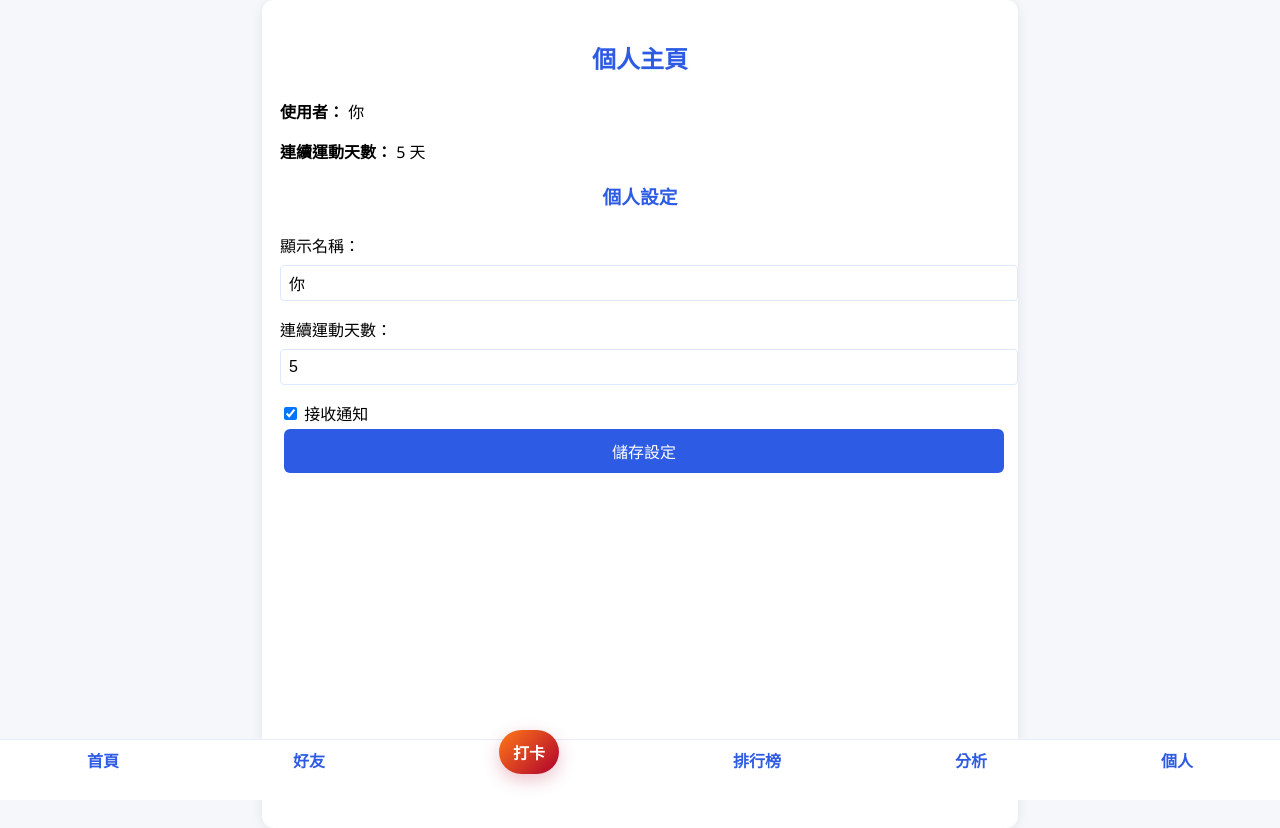
After one commit to jimmy0904229-collab/health-streak-app, a Flask app: page /profile in a window 1280 px wide. The commit adds this page. Run offline with Flask 3, Linux system fonts and the light colour scheme.

Commit message:
Add profile page and make bottom nav consistent across pages

```diff
--- a/app.py
+++ b/app.py
@@ -70,6 +70,13 @@ pending_invites = [
     {"id": 1, "from": "阿強", "time": "2025-10-23 08:00"},
     {"id": 2, "from": "志明", "time": "2025-10-22 18:30"}
 ]
+
+# 個人設定 (in-memory)
+profile = {
+    'display_name': '你',
+    'streak_days': user_status.get('streak_days', 0),
+    'notify': True
+}
 
 @app.route('/')
 def index():
@@ -182,5 +189,27 @@ def friends_accept():
 def badges_page():
     return render_template('badges.html', badges=badges)
 
+
+@app.route('/profile', methods=['GET', 'POST'])
+def profile_page():
+    global profile
+    if request.method == 'POST':
+        # update simple profile settings
+        display = request.form.get('display_name', '').strip()
+        notify = request.form.get('notify', 'off') == 'on'
+        if display:
+            profile['display_name'] = display
+        profile['notify'] = notify
+        # allow manual update of streak (for demo)
+        try:
+            sd = int(request.form.get('streak_days', profile.get('streak_days', 0)))
+            profile['streak_days'] = sd
+            user_status['streak_days'] = sd
+        except Exception:
+            pass
+        flash('個人設定已更新')
+        return redirect(url_for('profile_page'))
+    return render_template('profile.html', profile=profile)
+
 if __name__ == '__main__':
     app.run(debug=True, port=5000)
--- a/templates/friends.html
+++ b/templates/friends.html
@@ -48,9 +48,11 @@
     <!-- Bottom nav -->
     <div class="bottom-nav">
         <a href="{{ url_for('index') }}" class="nav-item">首頁</a>
+        <a href="{{ url_for('friends_page') }}" class="nav-item">好友</a>
         <a href="{{ url_for('leaderboard_page') }}" class="nav-item">排行榜</a>
+        <a href="{{ url_for('checkin') }}" class="nav-item checkin-btn">打卡</a>
         <a href="{{ url_for('stats') }}" class="nav-item">分析</a>
-        <a href="{{ url_for('badges_page') }}" class="nav-item">徽章</a>
+        <a href="{{ url_for('profile_page') }}" class="nav-item">個人</a>
     </div>
 
     <script src="{{ url_for('static', filename='app.js') }}"></script>
--- /dev/null
+++ b/templates/profile.html
@@ -0,0 +1,44 @@
+<!DOCTYPE html>
+<html lang="zh-Hant">
+<head>
+    <meta charset="UTF-8">
+    <title>個人主頁</title>
+    <link rel="stylesheet" href="{{ url_for('static', filename='style.css') }}">
+</head>
+<body>
+    <div class="container">
+        <h2>個人主頁</h2>
+        <div class="profile-card">
+            <p><strong>使用者：</strong> {{ profile.display_name }}</p>
+            <p><strong>連續運動天數：</strong> {{ profile.streak_days }} 天</p>
+        </div>
+
+        <div class="profile-settings">
+            <h3>個人設定</h3>
+            {% with messages = get_flashed_messages() %}
+              {% if messages %}
+                <div class="flash">{{ messages[0] }}</div>
+              {% endif %}
+            {% endwith %}
+            <form method="POST">
+                <label>顯示名稱：</label>
+                <input type="text" name="display_name" value="{{ profile.display_name }}">
+                <label>連續運動天數：</label>
+                <input type="number" name="streak_days" min="0" value="{{ profile.streak_days }}">
+                <label><input type="checkbox" name="notify" {% if profile.notify %}checked{% endif %}> 接收通知</label>
+                <button type="submit" class="btn">儲存設定</button>
+            </form>
+        </div>
+    </div>
+
+    <!-- Bottom nav -->
+    <div class="bottom-nav">
+        <a href="{{ url_for('index') }}" class="nav-item">首頁</a>
+        <a href="{{ url_for('friends_page') }}" class="nav-item">好友</a>
+        <a href="{{ url_for('checkin') }}" class="nav-item checkin-btn">打卡</a>
+        <a href="{{ url_for('leaderboard_page') }}" class="nav-item">排行榜</a>
+        <a href="{{ url_for('stats') }}" class="nav-item">分析</a>
+        <a href="{{ url_for('profile_page') }}" class="nav-item">個人</a>
+    </div>
+</body>
+</html>
```
